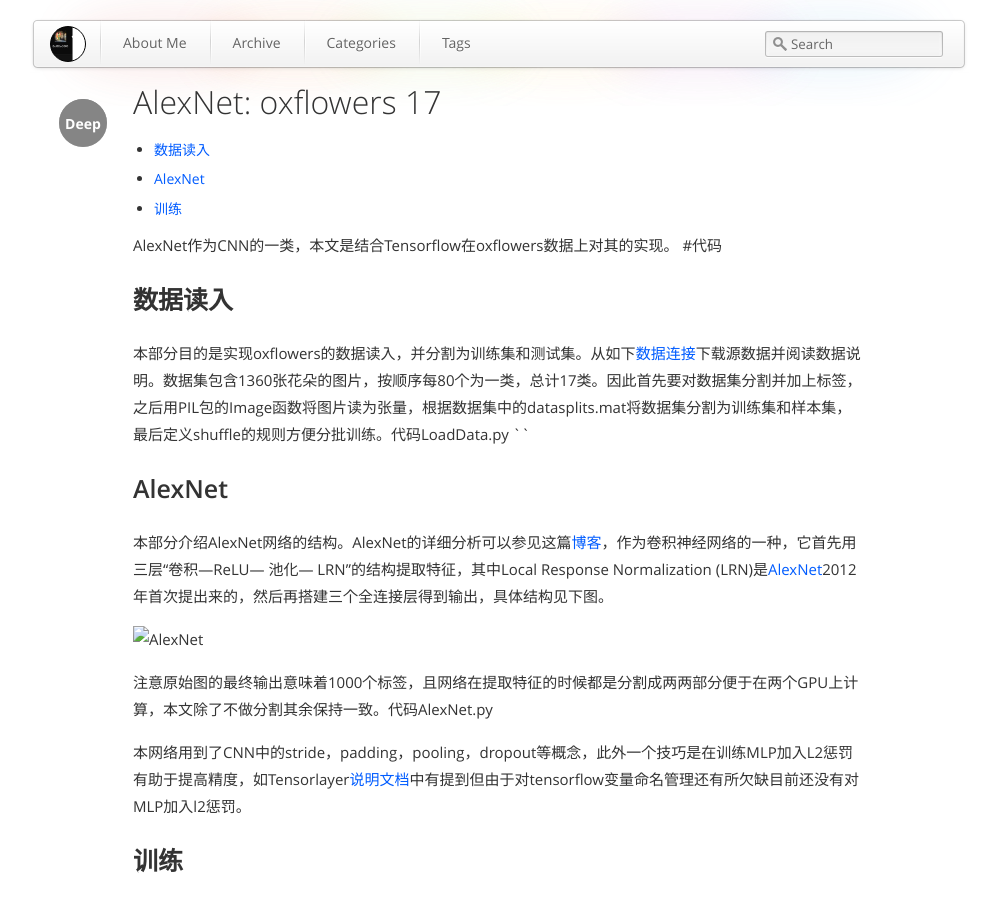
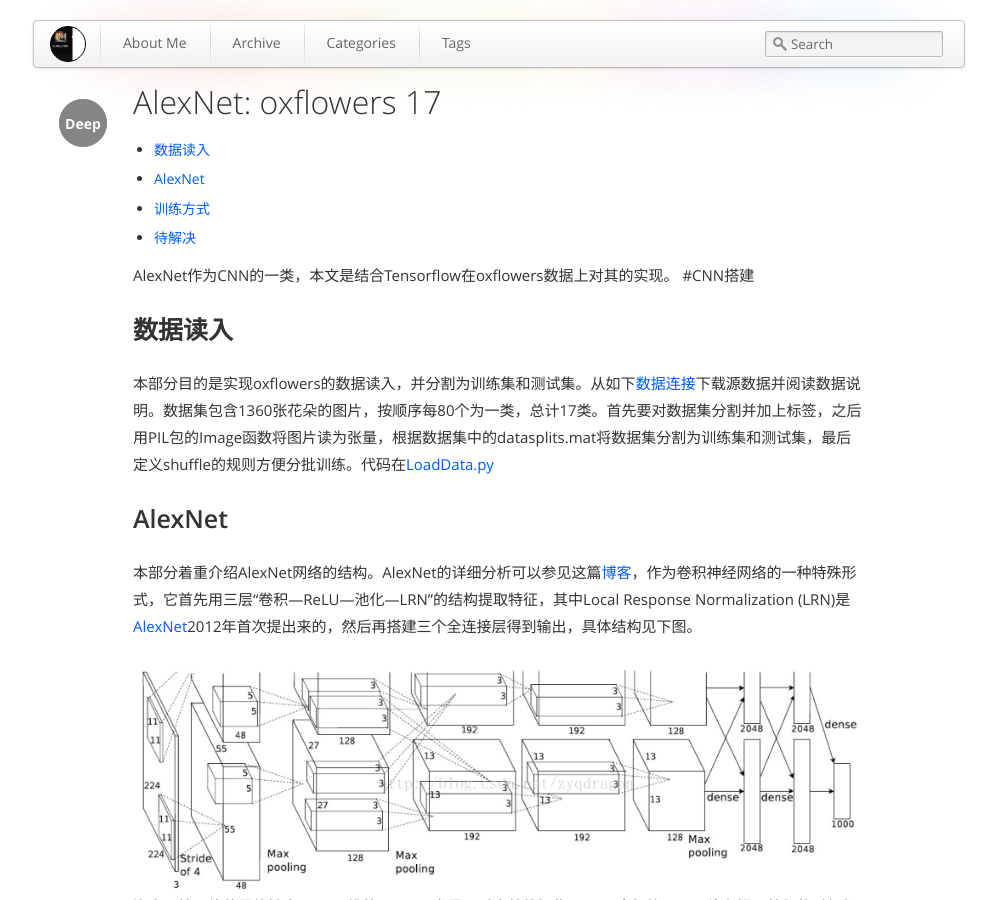
Before and after one commit to alpoise/alpoise.github.io, a Jekyll site: the page built from _posts/2018-04-24-AlexNet.md, in a window 1280 px wide and 900 px high. Shown: the whole window, without its empty margins (141-1137 px from the left). Built offline with Jekyll 4.4.1, drawn with Linux system fonts in a browser that asks for light colours; comment, search, counter and statistics services are not loaded; some of the changed text lies outside the part shown.

Commit message:
plots added

```diff
--- a/_posts/2018-04-24-AlexNet.md
+++ b/_posts/2018-04-24-AlexNet.md
@@ -15,28 +15,38 @@ tags:
 
 
 AlexNet作为CNN的一类，本文是结合Tensorflow在oxflowers数据上对其的实现。
-#代码
+#CNN搭建
 ## 数据读入
 
-本部分目的是实现oxflowers的数据读入，并分割为训练集和测试集。从如下[数据连接](http://www.robots.ox.ac.uk/~vgg/data/flowers/17)下载源数据并阅读数据说明。数据集包含1360张花朵的图片，按顺序每80个为一类，总计17类。因此首先要对数据集分割并加上标签，之后用PIL包的Image函数将图片读为张量，根据数据集中的datasplits.mat将数据集分割为训练集和样本集，最后定义shuffle的规则方便分批训练。代码LoadData.py
-``
+本部分目的是实现oxflowers的数据读入，并分割为训练集和测试集。从如下[数据连接](http://www.robots.ox.ac.uk/~vgg/data/flowers/17)下载源数据并阅读数据说明。数据集包含1360张花朵的图片，按顺序每80个为一类，总计17类。首先要对数据集分割并加上标签，之后用PIL包的Image函数将图片读为张量，根据数据集中的datasplits.mat将数据集分割为训练集和测试集，最后定义shuffle的规则方便分批训练。代码在[LoadData.py](https://github.com/alpoise/DeepLearning/blob/master/HW2/loadData.py)
 ## AlexNet
-本部分介绍AlexNet网络的结构。AlexNet的详细分析可以参见这篇[博客](https://blog.csdn.net/zyqdragon/article/details/72353420)，作为卷积神经网络的一种，它首先用三层“卷积—ReLU— 池化— LRN”的结构提取特征，其中Local Response Normalization (LRN)是[AlexNet](http://papers.nips.cc/paper/4824-imagenet-classification-with-deep-convolutional-neural-networks)2012年首次提出来的，然后再搭建三个全连接层得到输出，具体结构见下图。
+本部分着重介绍AlexNet网络的结构。AlexNet的详细分析可以参见这篇[博客](https://blog.csdn.net/zyqdragon/article/details/72353420)，作为卷积神经网络的一种特殊形式，它首先用三层“卷积—ReLU—池化—LRN”的结构提取特征，其中Local Response Normalization (LRN)是[AlexNet](http://papers.nips.cc/paper/4824-imagenet-classification-with-deep-convolutional-neural-networks)2012年首次提出来的，然后再搭建三个全连接层得到输出，具体结构见下图。
 
-![AlexNet](/Users/Alpoise/Documents/GitHub/alpoise.github.io/_plugins/jpg/AlexNet.png)
+![AlexNet](https://raw.githubusercontent.com/alpoise/alpoise.github.io/master/_plugins/jpg/AlexNet.png)注意原始网络的最终输出是1000维的one-hot向量，对应着数据集是1000个标签，且网络在提取特征的时候都是分割成两两部分便于在两个GPU上计算，本文区别于原始网络的点在于最终输出是17维的one-hot且没有分割成两部分进行计算。
 
-注意原始图的最终输出意味着1000个标签，且网络在提取特征的时候都是分割成两两部分便于在两个GPU上计算，本文除了不做分割其余保持一致。代码AlexNet.py
+本网络用到了CNN中的stride，padding，pooling，dropout等概念，此外一个技巧是在训练MLP加入L2惩罚有助于提高精度，参见Tensorlayer的[说明文档](https://github.com/tensorlayer/tensorlayer/blob/master/example/tutorial_cifar10.py)，网络部分的代码见[AlexNet.py](https://github.com/alpoise/DeepLearning/blob/master/HW2/AlexNet.py).
+
+## 训练方式
+
+网络的训练就是分成batch训练，比较复杂的是加了很多summary以方便可视化，代码见[train.py](https://github.com/alpoise/DeepLearning/blob/master/HW2/train.py).
+
+#可视化
+
+##Tensorboard
+
+Tensorboard的坑是始料未及的。基本的操作是在代码中加入summary，并tf.summary.Filewriter下来，这些网上的教程都有提到，但有两点没提到的需要注意：
+
+1. 现在不会自动弹出网页地址，需要自行在Chrome浏览器中输入http://localhost:6006。
+2. 指令为在命令行中输入tensorboard --logdir [总结文件events的上层文件夹地址]。但是却一直报错，而错误的原因最后发现是自己的电脑名字取得不好，导致events的后缀名是".alpoise’s_PC ”可能是单引号为汉字字符，也可能单引号本身就与字符串矛盾，总归把电脑改名为dormpc后顺利运行。
+##结果分析
 
 
-本网络用到了CNN中的stride，padding，pooling，dropout等概念，此外一个技巧是在训练MLP加入L2惩罚有助于提高精度，如Tensorlayer[说明文档](https://github.com/tensorlayer/tensorlayer/blob/master/example/tutorial_cifar10.py)中有提到但由于对tensorflow变量命名管理还有所欠缺目前还没有对MLP加入l2惩罚。
 
-## 训练
+# 待解决
 
-网络的训练并没什么特别的，代码见train.py
+1. 变量总结的INFO对变量b3:0让修改为b3_0，summary name is illegal;
+2. 对TF的变量名管理和tf.summary还不算会，还是照猫画虎的阶段;
+3. 在尝试把dense层也用函数封装后，再调用变量L2_loss时没效果，猜测还是变量调用的问题;
+4. debug时
 
-#Tensorboard
-
-Tensorboard的坑是始料未及的。基本的操作是在代码中加入summary，并Filewriter下来。参照着网上的教程，主要的改变有两点：
-1. 现在不会自动弹出网页地址，需要自行在Chrome浏览器中输入http://localhost:6006
-2. 指令为在cmd命令行中输入tensorboard --logdir [总结文件events的地址]
-但是万万没想到的是一直报错，而错误的原因最后发现是自己的电脑名字取得不好，导致events的后缀名是".alpoise’s_PC ”可能是单引号为汉字字符，也可能单引号本身就与字符串意，所以毅然决然地改名为dormpc后万事大吉。
+综上，下次作业之前要搞懂tf.Variable和tf.
```
Also changed, not shown: _plugins/jpg/alextest.png (added), _plugins/jpg/alextrain.png (added).
